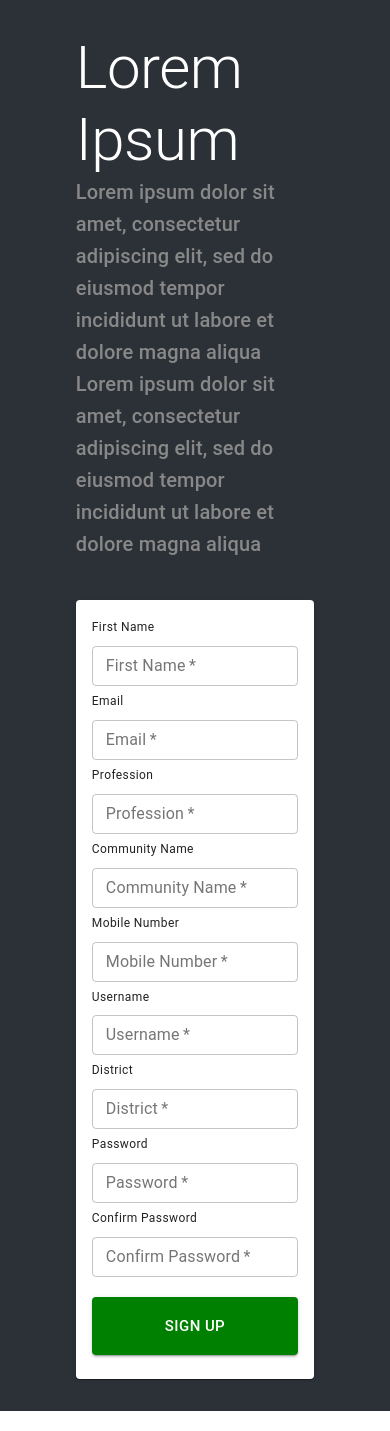
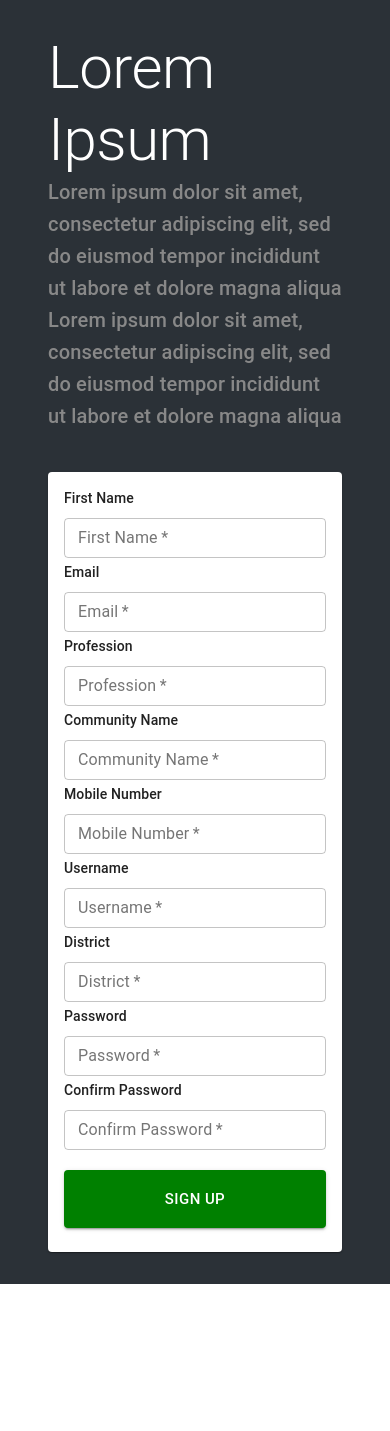
Before and after one commit to stanleyHayes/klaxic-presignup, a React (Create React App) app: page / in a window 390 px wide. After the commit the page ends 1304 px from the top, so only its background shows below. Built offline with nearby package versions, Linux system fonts and the light colour scheme.

Commit message:
Mobile View updated

```diff
--- a/src/pages/authentication/SignUpPage.js
+++ b/src/pages/authentication/SignUpPage.js
@@ -42,7 +42,7 @@ function SignUpPage() {
         <div className="container">
             <Container className={classes.container}>
                 <Grid container={true} justify="center" spacing={5} className={classes.gridContainer}>
-                    <Grid item={true} xs={10} md={4} className={classes.gridItem}>
+                    <Grid item={true} xs={12} md={4} className={classes.gridItem}>
                         <div className="description-container">
 
                             <Typography variant="h2" className={classes.mainText}>Lorem Ipsum</Typography>
@@ -59,10 +59,10 @@ function SignUpPage() {
                         </div>
                     </Grid>
 
-                    <Grid item={true} xs={10} md={4}>
+                    <Grid item={true} xs={12} md={4}>
                         <Card elevation={1} raised={true} variant="elevation">
                             <CardContent>
-                                <Typography variant="caption">First Name</Typography>
+                                <Typography variant="subtitle2">First Name</Typography>
                                 <TextField
                                     size="small"
                                     variant="outlined"
@@ -74,7 +74,7 @@ function SignUpPage() {
                                     label="First Name"
                                 />
 
-                                <Typography variant="caption">Email</Typography>
+                                <Typography variant="subtitle2">Email</Typography>
                                 <TextField
                                     size="small"
                                     variant="outlined"
@@ -86,7 +86,7 @@ function SignUpPage() {
                                     label="Email"
                                 />
 
-                                <Typography variant="caption">Profession</Typography>
+                                <Typography variant="subtitle2">Profession</Typography>
                                 <TextField
                                     size="small"
                                     variant="outlined"
@@ -98,7 +98,7 @@ function SignUpPage() {
                                     label="Profession"
                                 />
 
-                                <Typography variant="caption">Community Name</Typography>
+                                <Typography variant="subtitle2">Community Name</Typography>
                                 <TextField
                                     size="small"
                                     variant="outlined"
@@ -110,7 +110,7 @@ function SignUpPage() {
                                     label="Community Name"
                                 />
 
-                                <Typography variant="caption">Mobile Number</Typography>
+                                <Typography variant="subtitle2">Mobile Number</Typography>
                                 <TextField
                                     size="small"
                                     variant="outlined"
@@ -122,7 +122,7 @@ function SignUpPage() {
                                     label="Mobile Number"
                                 />
 
-                                <Typography variant="caption">Username</Typography>
+                                <Typography variant="subtitle2">Username</Typography>
                                 <TextField
                                     size="small"
                                     variant="outlined"
@@ -134,7 +134,7 @@ function SignUpPage() {
                                     label="Username"
                                 />
 
-                                <Typography variant="caption">District</Typography>
+                                <Typography variant="subtitle2">District</Typography>
                                 <TextField
                                     size="small"
                                     variant="outlined"
@@ -146,7 +146,7 @@ function SignUpPage() {
                                     label="District"
                                 />
 
-                                <Typography variant="caption">Password</Typography>
+                                <Typography variant="subtitle2">Password</Typography>
                                 <TextField
                                     size="small"
                                     variant="outlined"
@@ -158,7 +158,7 @@ function SignUpPage() {
                                     label="Password"
                                 />
 
-                                <Typography variant="caption">Confirm Password</Typography>
+                                <Typography variant="subtitle2">Confirm Password</Typography>
                                 <TextField
                                     size="small"
                                     variant="outlined"
```
